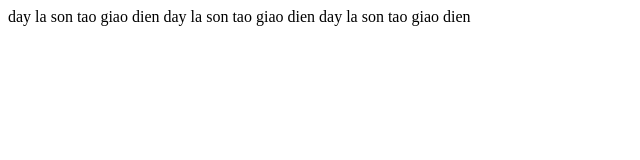
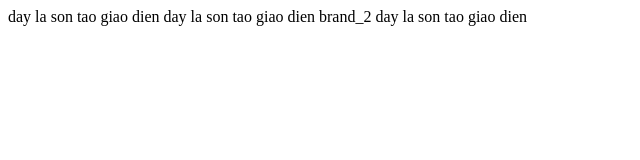
Before and after one commit to phamxuanphongson/danchoi1000, a plain HTML site: page index.html in a window 1280 px wide. Shown: the full height of the page, 0-640 px from the left. Drawn offline with Linux system fonts and the light colour scheme.

Commit message:
day la tu son

```diff
--- a/index.html
+++ b/index.html
@@ -8,7 +8,7 @@
 </head>
 <body>
     day la son tao giao dien
-    day la son tao giao dien
+    day la son tao giao dien brand_2
     day la son tao giao dien
 </body>
 </html>
```
